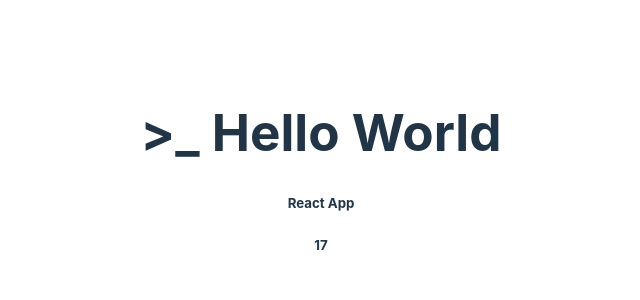
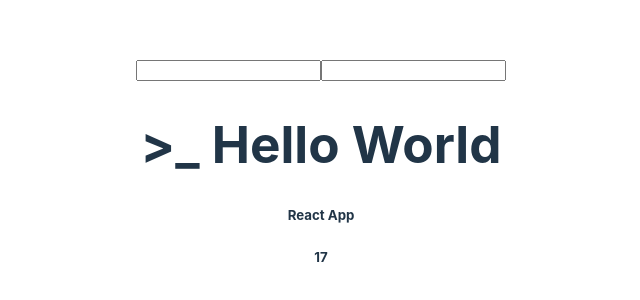
Before and after one commit to MatthewsM2/Blog-Site, a React (Vite) app: page / in a window 1280 px wide. Shown: the part 226-526 px from the top of the page, without its empty margins (319-959 px from the left). Built offline with nearby package versions, Linux system fonts and the light colour scheme.

Commit message:
input box

```diff
--- a/src/App.jsx
+++ b/src/App.jsx
@@ -2,6 +2,7 @@ import { useState } from 'react'
 import reactLogo from './assets/react.svg'
 import viteLogo from '/vite.svg'
 import './App.css'
+import Login from './login'
 
 function App() {
   const [count, setCount] = useState(0)
@@ -11,6 +12,7 @@ function App() {
   const hour = date.getHours();
   return (
     <>
+    <Login/>
       <h1> {message} </h1>
 	  <h5> React App </h5>
     <h5> { date.getHours() } </h5>
--- a/src/login.jsx
+++ b/src/login.jsx
@@ -0,0 +1,12 @@
+function login()
+{
+    return(
+        <>
+        <form action="">
+            <input type="text" />
+            <input type="password" name="" id="" />
+        </form>
+        </>
+    )
+}
+export default login
```
